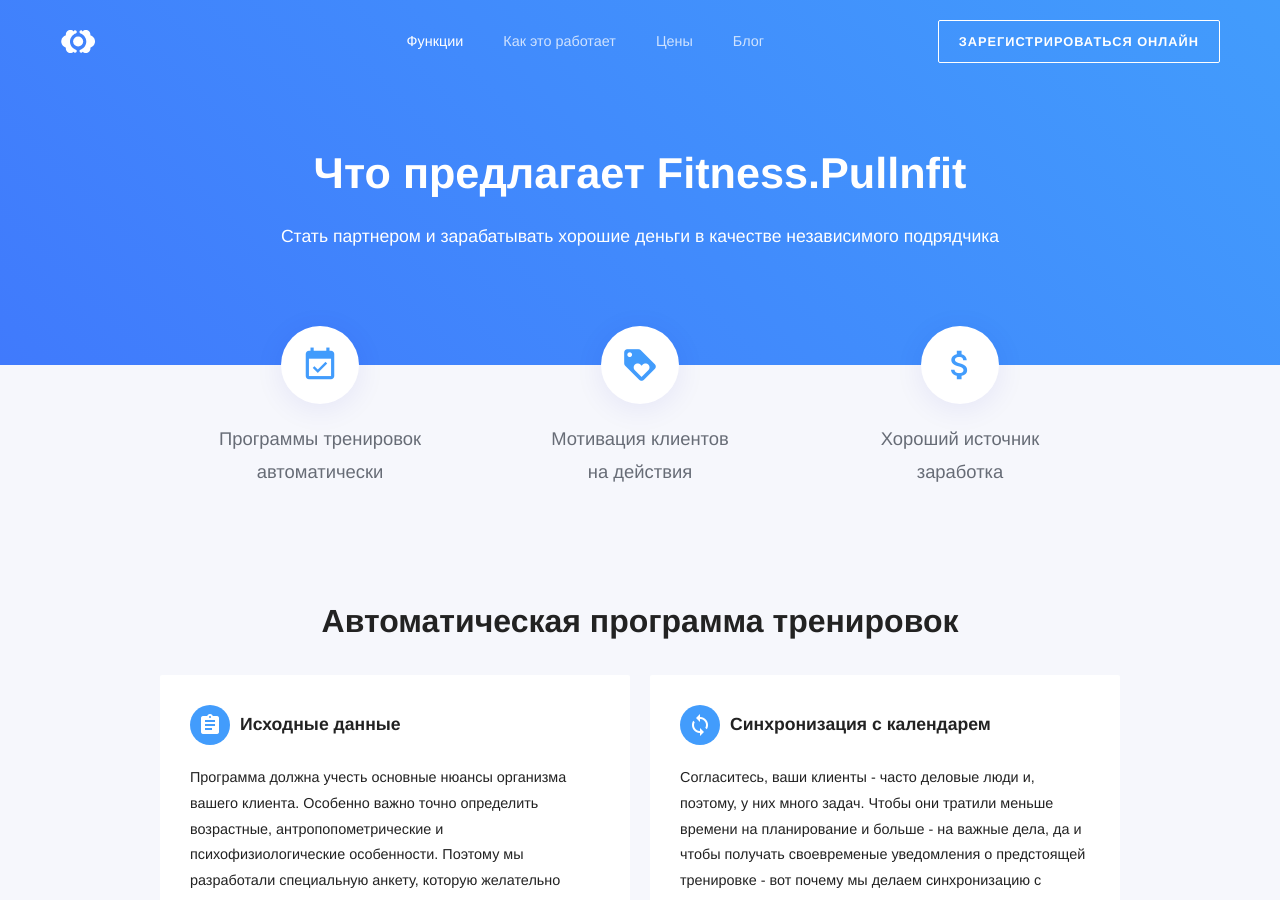
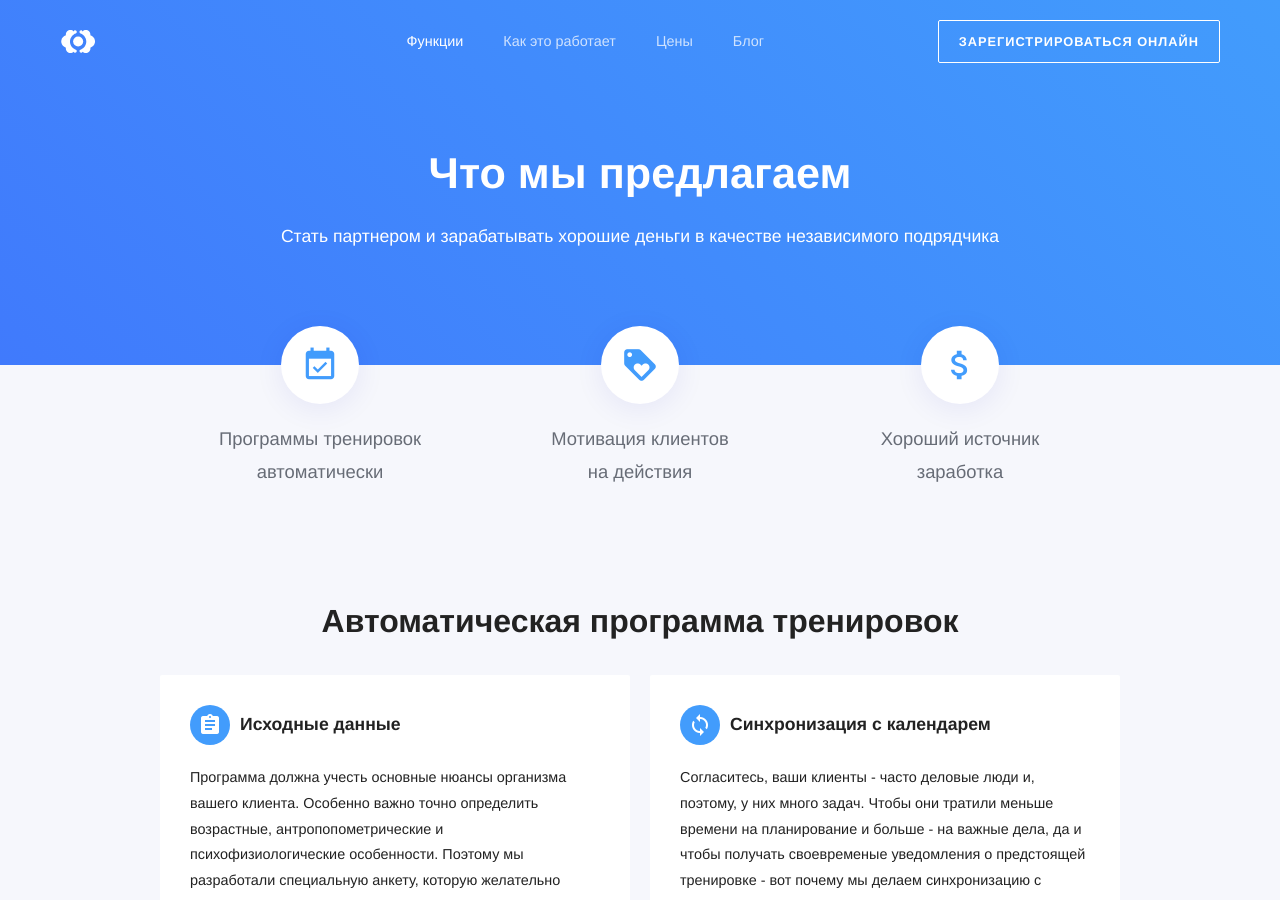
Before and after one commit to RakhimyanTim/fitness.github.io, a Jekyll site: the page built from pages/features.html, in a window 1280 px wide and 900 px high. Built offline with Jekyll 4.4.1, drawn with Linux system fonts in a browser that asks for light colours; some web fonts are replaced.

Commit message:
Update features.html

```diff
--- a/pages/features.html
+++ b/pages/features.html
@@ -1,6 +1,6 @@
 ---
 title: Функции
-heading: Что предлагает Fitness.Pullnfit
+heading: Что мы предлагаем
 subtitle: Стать партнером и зарабатывать хорошие деньги в качестве независимого подрядчика
 layout: short
 permalink: /features/
```
